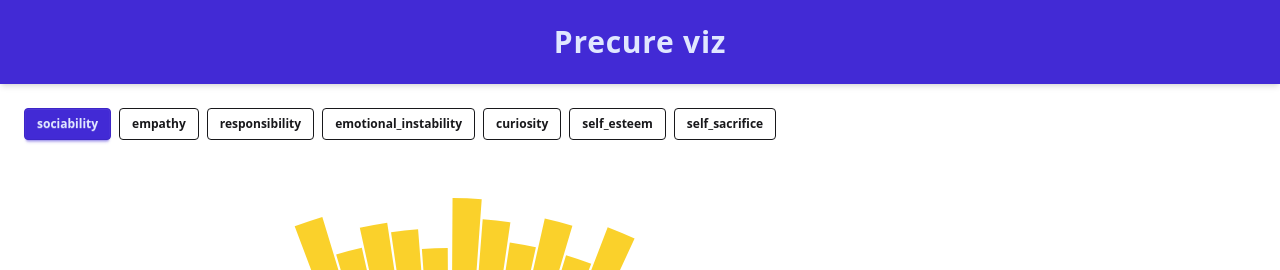
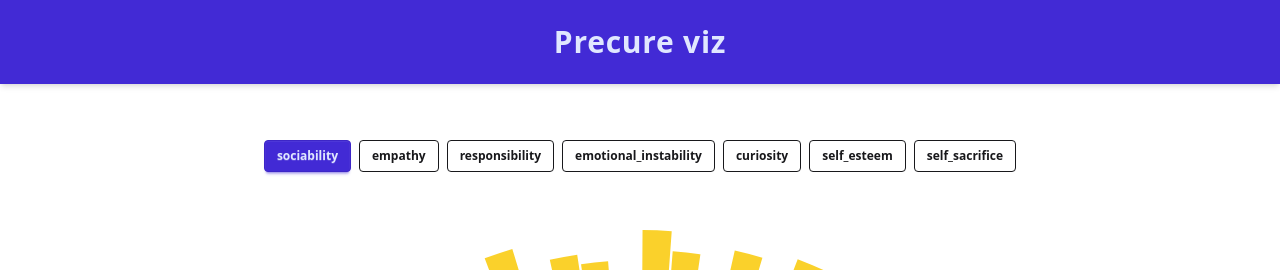
Before and after one commit to vdslab/theme2025-mint, a React (Vite) app: page / in a window 1280 px wide. Shown: the top 270 px of the page. Built offline with nearby package versions, Linux system fonts and the light colour scheme.

Commit message:
グラフを中央に寄せた

```diff
--- a/src/App.jsx
+++ b/src/App.jsx
@@ -4,11 +4,15 @@ import Footer from './components/Footer.jsx';
 
 function App() {
   return (
-    <>
+    <div className="flex flex-col min-h-screen">
       <Header />
-      <PrecureVisualization />
+
+      <main className="flex-grow flex flex-col items-center py-8">
+        <PrecureVisualization />
+      </main>
+
       <Footer />
-    </>
+    </div>
   );
 }
 
--- a/src/components/PrecureVisualization.jsx
+++ b/src/components/PrecureVisualization.jsx
@@ -27,7 +27,7 @@ export default function PrecureVisualization() {
         setMetric={setMetric}
       />
 
-      <div className="relative w-[800px] h-[800px]">
+      <div className="relative w-[900px] h-[900px]">
         {/* 中央の YouTube */}
         <TransformationPlayer />
 
```
